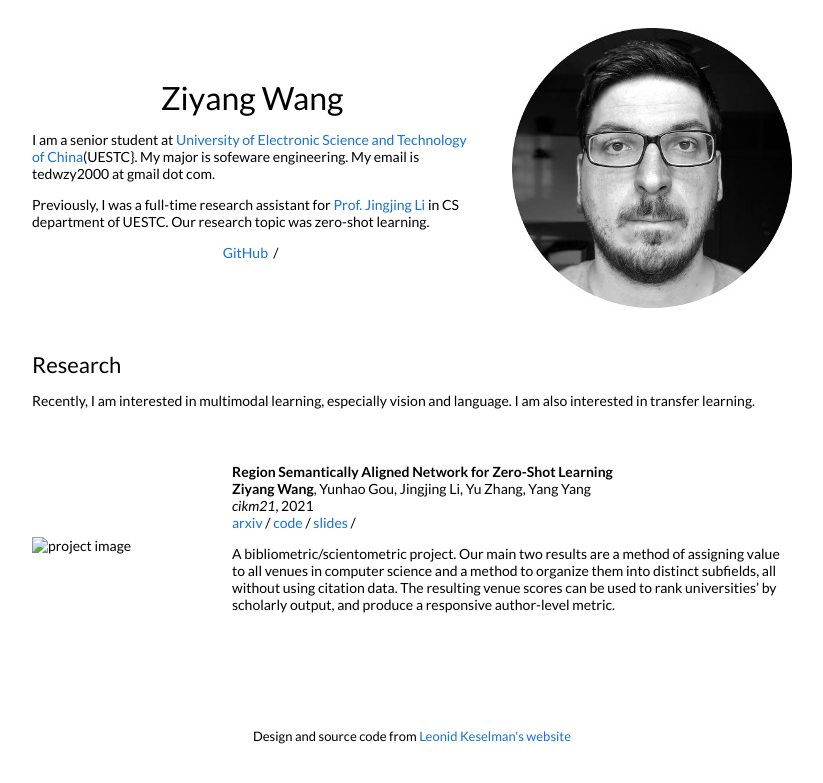
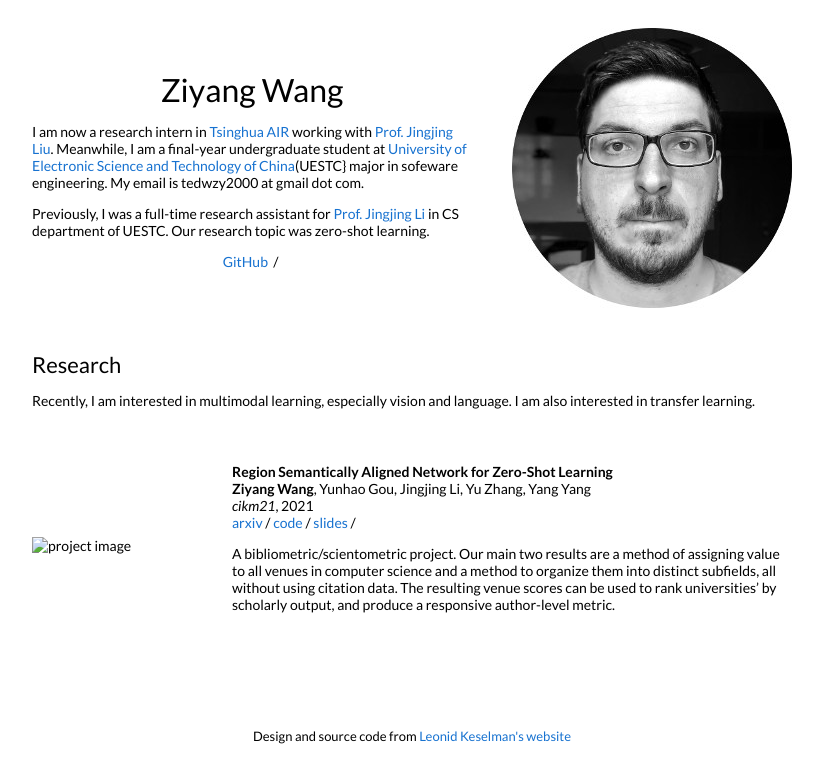
Before and after one commit to ZiyangW2000/ZiyangW2000.github.io, a Jekyll site: the page built from _posts/2019-06-02-venue.markdown, in a window 1280 px wide. Shown: the top 783 px of the page, without its empty margins (228-1051 px from the left). Built offline with Jekyll 4.4.1, drawn with Linux system fonts in a browser that asks for light colours.

Commit message:
Update default.html

```diff
--- a/_layouts/default.html
+++ b/_layouts/default.html
@@ -27,7 +27,7 @@
               <h1>
                 Ziyang Wang
               </h1>
-              <p>I am a senior student at <a href="https://www.uestc.edu.cn//">University of Electronic Science and Technology of China</a>(UESTC}. My major is sofeware engineering. My email is tedwzy2000 at gmail dot com.
+              <p>I am now a research intern in <a href="https://air.tsinghua.edu.cn//">Tsinghua AIR</a> working with <a href="https://http://air.tsinghua.edu.cn/team-detail.html?id=65&classid=17//">Prof. Jingjing Liu</a>. Meanwhile, I am a final-year undergraduate student at <a href="https://www.uestc.edu.cn//">University of Electronic Science and Technology of China</a>(UESTC} major in sofeware engineering. My email is tedwzy2000 at gmail dot com.
               </p>
               <p>
                 Previously, I was a full-time research assistant for <a href="https://lijin118.github.io//">Prof. Jingjing Li</a> in CS department of UESTC. Our research topic was zero-shot learning.
```
